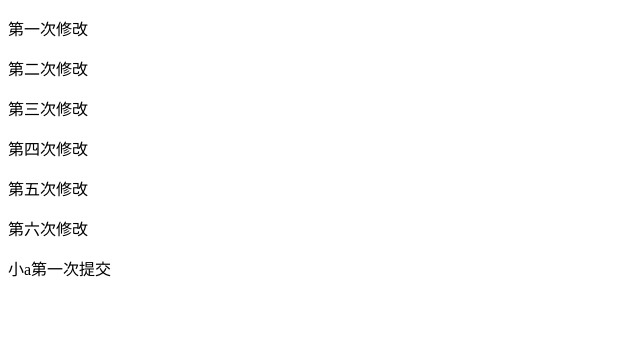
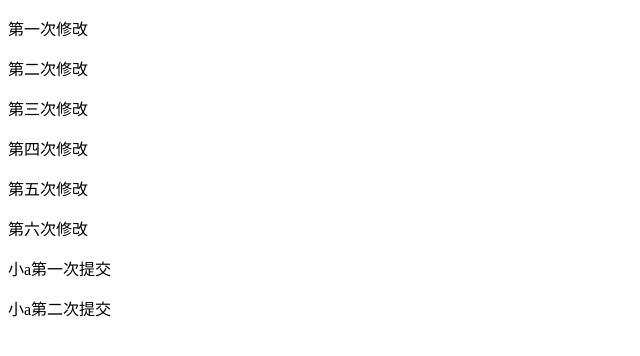
Before and after one commit to zhouzong0607/2022-5.19, a plain HTML site: page index.html in a window 1280 px wide. Shown: the whole page, without its empty margins (0-640 px from the left). Drawn offline with Linux system fonts and the light colour scheme.

Commit message:
'这是小a第二次提交'

```diff
--- a/index.html
+++ b/index.html
@@ -17,6 +17,7 @@
     <p>第六次修改</p>
 
     <p>小a第一次提交</p>
+    <p>小a第二次提交</p>
 </body>
 
 </html>
```
